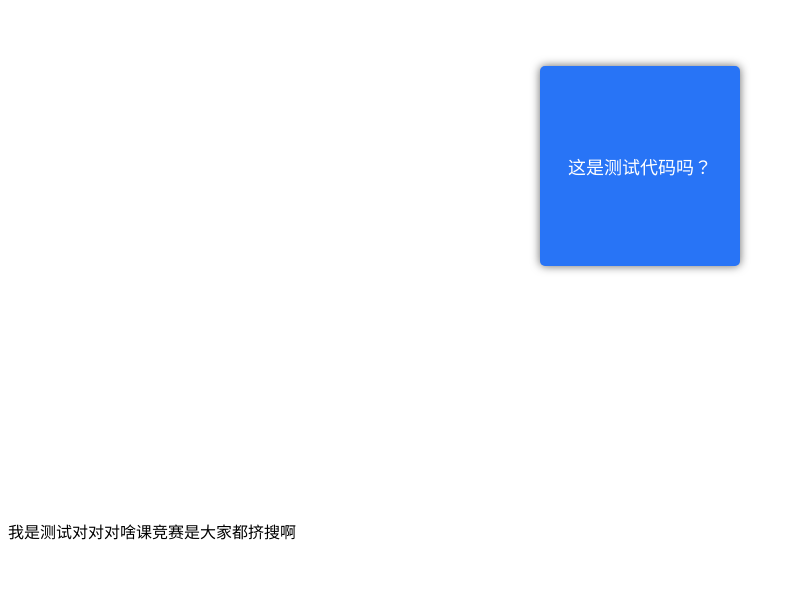
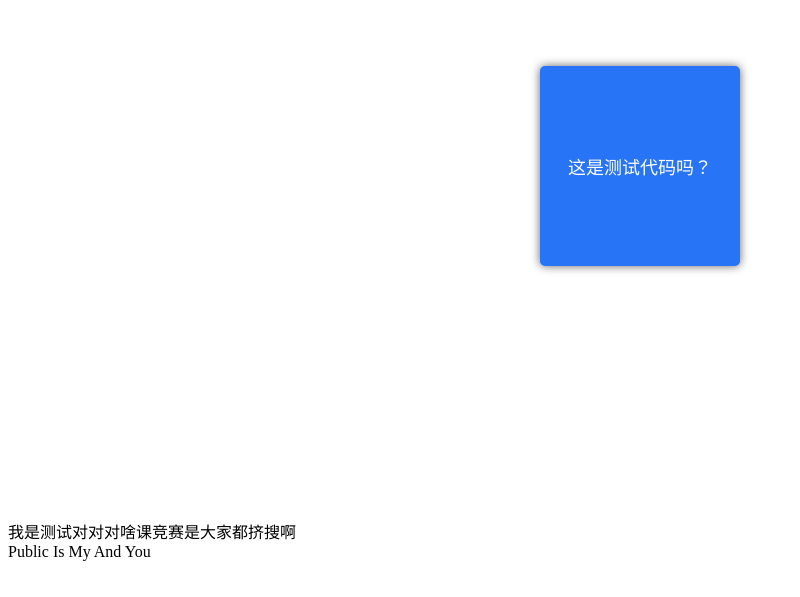
Before and after one commit to Z-Jang/test-dome-git, a plain HTML site: page index.html in a window 1280 px wide. Shown: the part 187-784 px from the top of the page, without its empty margins (0-800 px from the left). Drawn offline with Linux system fonts and the light colour scheme.

Commit message:
git 测试代码 更新代码

```diff
--- a/index.html
+++ b/index.html
@@ -9,5 +9,8 @@
 <body>
     <div class="domeBox">这是测试代码吗？</div>
     <div>我是测试对对对啥课竞赛是大家都挤搜啊</div>
+    <div class="app">
+        Public Is My And You
+    </div>
 </body>
 </html>
```
